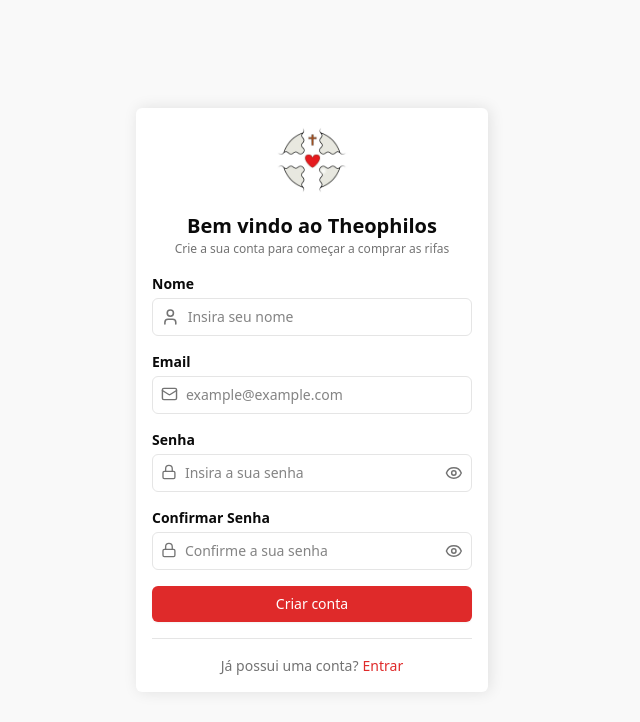
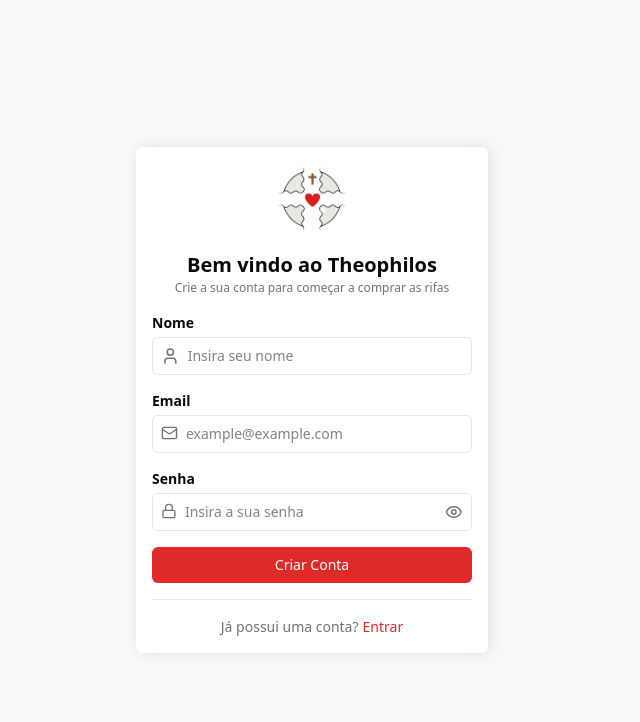
Before and after one commit to danilo-humberto/theophilos, a React (Vite) app in the folder frontend/: page /register in a window 1280 px wide. Shown: the top 722 px of the page, without its empty margins (328-968 px from the left). Built offline with nearby package versions, Linux system fonts and the light colour scheme.

Commit message:
fix: tirando o input de confirmPassword

```diff
--- a/frontend/src/components/forms/CardRegister.tsx
+++ b/frontend/src/components/forms/CardRegister.tsx
@@ -1,14 +1,14 @@
-import { Eye, EyeOff, Lock, Mail, User } from "lucide-react";
+import { Eye, EyeOff, Loader, Lock, Mail, User } from "lucide-react";
 import HeaderForm from "./HeaderForm";
 import { useState } from "react";
 import { Button } from "../ui/button";
 import { Separator } from "../ui/separator";
+import { Link } from "react-router";
 
 interface UsersErrors {
   name?: string;
   email?: string;
   password?: string;
-  confirmPassword?: string;
 }
 
 interface CardRegisterProps {
@@ -21,6 +21,7 @@ interface CardRegisterProps {
   errors: UsersErrors;
   onChange: (field: string, value: string) => void;
   onSubmit: (e: React.FormEvent) => void;
+  isPending?: boolean;
 }
 
 const CardRegister = ({
@@ -28,9 +29,9 @@ const CardRegister = ({
   errors,
   onChange,
   onSubmit,
+  isPending,
 }: CardRegisterProps) => {
   const [showPassword, setShowPassword] = useState(false);
-  const [showConfirmPassword, setShowConfirmPassword] = useState(false);
   return (
     <div className="bg-[#fff] rounded-sm w-full shadow-[2px_0px_15px_0px_rgba(0,0,0,0.1)] px-4">
       <HeaderForm
@@ -119,45 +120,8 @@ const CardRegister = ({
             </span>
           )}
         </div>
-        <div className="flex flex-col gap-1">
-          <label htmlFor="confirmPassword" className="font-semibold text-sm">
-            Confirmar Senha
-          </label>
-          <div className="border border-sidebar-border rounded-sm p-2 w-full flex justify-between">
-            <Lock size={18} className="text-muted-foreground" />
-            <input
-              type={showPassword ? "text" : "password"}
-              name="confirmPassword"
-              id="confirmPassword"
-              placeholder="Confirme a sua senha"
-              className="w-full px-2 text-sm outline-none border-none"
-              value={userData.confirmPassword}
-              onChange={(e) => onChange("confirmPassword", e.target.value)}
-            />
-            {showConfirmPassword ? (
-              <EyeOff
-                className="cursor-pointer text-muted-foreground"
-                onClick={() => setShowConfirmPassword(false)}
-                width={20}
-                height={20}
-              />
-            ) : (
-              <Eye
-                className="cursor-pointer text-muted-foreground"
-                onClick={() => setShowConfirmPassword(true)}
-                width={20}
-                height={20}
-              />
-            )}
-          </div>
-          {errors.confirmPassword && (
-            <span className="text-destructive text-[12px] px-2">
-              {errors.confirmPassword}
-            </span>
-          )}
-        </div>
-        <Button variant="destructive" onClick={onSubmit}>
-          Criar conta
+        <Button variant="destructive" onClick={onSubmit} disabled={isPending}>
+          {isPending && <Loader className="animate-spin" />} Criar Conta
         </Button>
       </form>
 
@@ -165,9 +129,9 @@ const CardRegister = ({
 
       <div className="flex text-[14px] justify-center mb-4">
         <p className="text-muted-foreground">Já possui uma conta?</p>
-        <a href="/login" className="text-destructive ml-1">
+        <Link to="/login" className="text-destructive ml-1">
           Entrar
-        </a>
+        </Link>
       </div>
     </div>
   );
```
